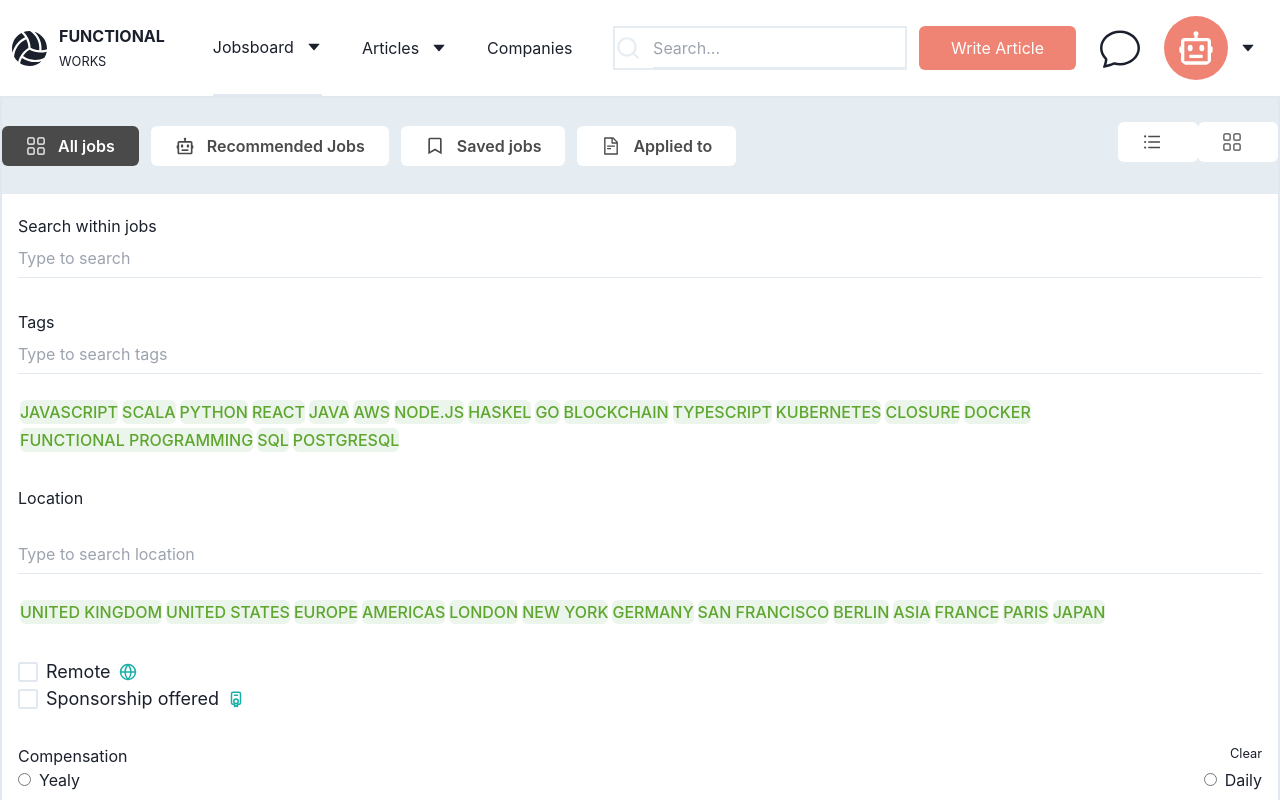
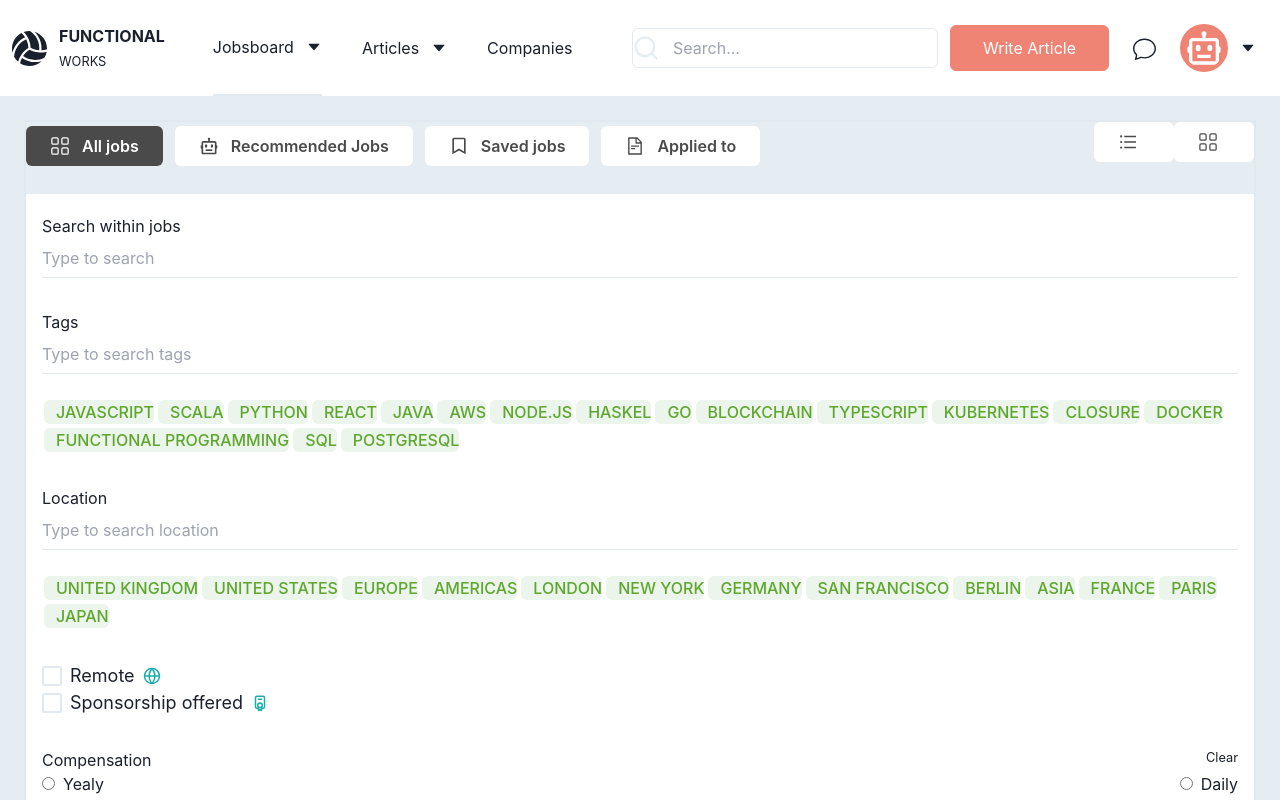
Before and after one commit to Rashad-Muntar/workshub, a Next.js app: page / in a window 1280 px wide. Shown: the top 800 px of the page. Built offline with nearby package versions, Linux system fonts and the light colour scheme.

Commit message:
add custome css

```diff
--- a/src/components/layout/navbar.tsx
+++ b/src/components/layout/navbar.tsx
@@ -31,26 +31,27 @@ const Navbar = () => {
       <div className="flex justify-between items-center">
         <div className="hidden sm:inline-flex h-full">
           <Search
-            style="border-2 border-background h-full items-center hidden md:inline-flex"
+            style=" h-full items-center hidden md:inline-flex"
             inputStyle="w-full h-full"
             placeholder='Search...'
           />
           <Search
-            style="border-2 border-background  h-full items-center inline-flex md:hidden"
+            style=" h-full items-center inline-flex md:hidden"
             inputStyle="w-full h-full"
+            placeholder='Search...'
           />
           <Button
             title="Write Article"
-            styles="bg-primary-default w-[rem] whitespace-nowrap text-white px-[32px] ml-3 rounded-md py-[10px] hidden lg:block "
+            styles="border-[1px] border-primary-default bg-primary-default hover:bg-primary-100 hover:text-primary-default text-white px-[32px] ml-3 rounded-md py-[10px] hidden lg:block "
           />
           <Button
             title="Write Article"
-            styles="bg-primary-default w-[10rem] whitespace-nowrap text-white px-[32px] rounded-md py-[10px] inline-flex md:hidden"
+            styles="bg-primary-default hover:bg-primary-100 text-white px-[32px] rounded-md py-[10px] inline-flex md:hidden"
           />
         </div>
-        <BsChat fontSize={40} className="mx-6" />
+        <BsChat className="mx-6 w-[23px] h-[23px]" />
         <div className="flex items-center">
-          <BiBot fontSize={40} className="bg-primary-default text-white rounded-full box-content p-3 "/>
+          <BiBot className="bg-primary-default text-white rounded-full p-1 w-[48px] h-[48px]"/>
           <AiOutlineCaretDown className="m-3 hidden lg:inline-flex" />
         </div>
         <FontAwesomeIcon
--- a/src/components/layout/sideBar.tsx
+++ b/src/components/layout/sideBar.tsx
@@ -19,6 +19,7 @@ const SideBar = () => {
         <Search
           showIcon={false}
           placeholder="Type to search"
+          variant='flushed'
         />
       </div>
 
@@ -27,6 +28,7 @@ const SideBar = () => {
         <Search
           showIcon={false}
           placeholder="Type to search tags"
+          variant='flushed'
         />
         <div className="flex flex-wrap mt-6">
           {stacks.map((stack, index) => (
@@ -38,13 +40,10 @@ const SideBar = () => {
       <div className="mb-8">
         <p>Location</p>
 
-        <input
-          type="checkbox"
-          class="appearance-none indeterminate:bg-gray-300 ..."
-        />
         <Search
           showIcon={false}
           placeholder="Type to search location"
+          variant='flushed'
         />
         <div className="flex flex-wrap mt-6">
           {locations.map((location, index) => (
--- a/src/components/shared/button.tsx
+++ b/src/components/shared/button.tsx
@@ -7,7 +7,7 @@ interface Props {
 }
 const Button = ({ title, handler, styles, leftIcon, rightIcon }: Props) => {
   return (
-    <div className={`${styles} rounded-md`}>
+    <div className={`${styles} rounded-md flex whitespace-nowrap  items-center justify0-center`}>
       <div className="mr-3 text-xl">{leftIcon}</div>
       <button type="submit" onClick={handler}>
         {title}
--- a/src/components/shared/filters.tsx
+++ b/src/components/shared/filters.tsx
@@ -6,7 +6,7 @@ import { FiFilter } from 'react-icons/fi'
 
 const Filters = () => {
   return (
-    <div className="w-full flex justify-between my-6">
+    <div className="w-full flex justify-between mb-6">
       <div className="flex flex-wrap">
         <Button
           title="All jobs"
--- a/src/components/shared/search.tsx
+++ b/src/components/shared/search.tsx
@@ -7,13 +7,13 @@ import { FontAwesomeIcon } from '@fortawesome/react-fontawesome'
 import { FiSearch } from 'react-icons/fi'
 
 interface Props {
-  style: string
-  inputStyle: string
+  style?: string
   showIcon?:boolean
   placeholder:string
+  variant?:string
 }
 
-const Search = ({ style, inputStyle, showIcon=true, placeholder }: Props) => {
+const Search = ({ style, variant, showIcon=true, placeholder }: Props) => {
 
   const formik = useFormik({
     initialValues: {
@@ -26,19 +26,16 @@ const Search = ({ style, inputStyle, showIcon=true, placeholder }: Props) => {
   return (
     <form onSubmit={formik.handleSubmit}>
       <div className={style}>
-       {showIcon && <FiSearch fontSize={30} className="text-background pr-3 box-content" /> }
-        <Input
-          type="text"
-          placeholder={placeholder}
-          variant='flushed'
-          id="search"
-          name="search"
-          onChange={formik.handleChange}
-          value={formik.values.email}
-          // style={inputStyle}
-          className={inputStyle}
-        />
+      <InputGroup>
+     { showIcon && <InputLeftElement
+      pointerEvents='none'
+      children={<FiSearch fontSize={30} className="text-background pr-3 box-content" />}
+    />
+     }
+    <Input id="search" name="search" value={formik.values.email} onChange={formik.handleChange} variant={variant} type='text' placeholder={placeholder} />
+  </InputGroup>
       </div>
+
     </form>
   )
 }
--- a/styles/Home.module.css
+++ b/styles/Home.module.css
@@ -1,5 +1,8 @@
 .main {
   min-height: 100vh;
+  width: 100%;
+  max-width: 1366px;
+  padding: 24px;
   margin: 0 auto;
   display: flex;
   justify-content: center;
```
